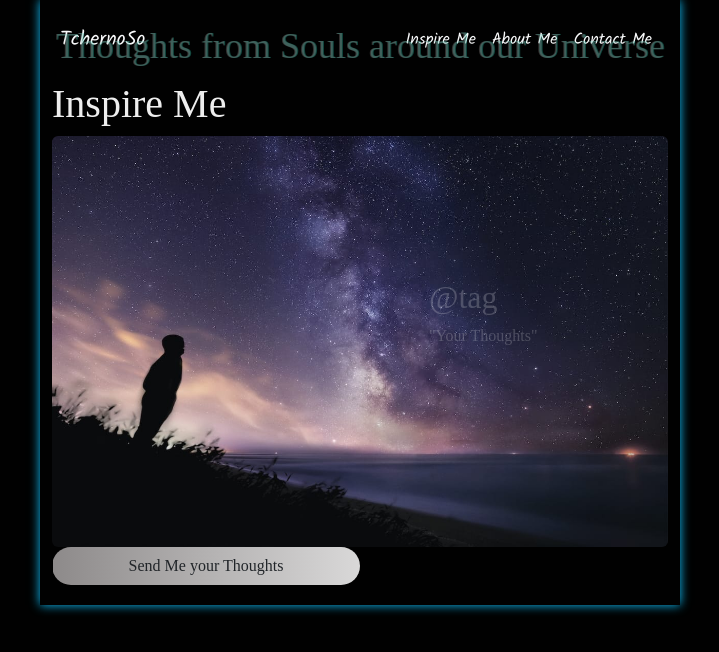
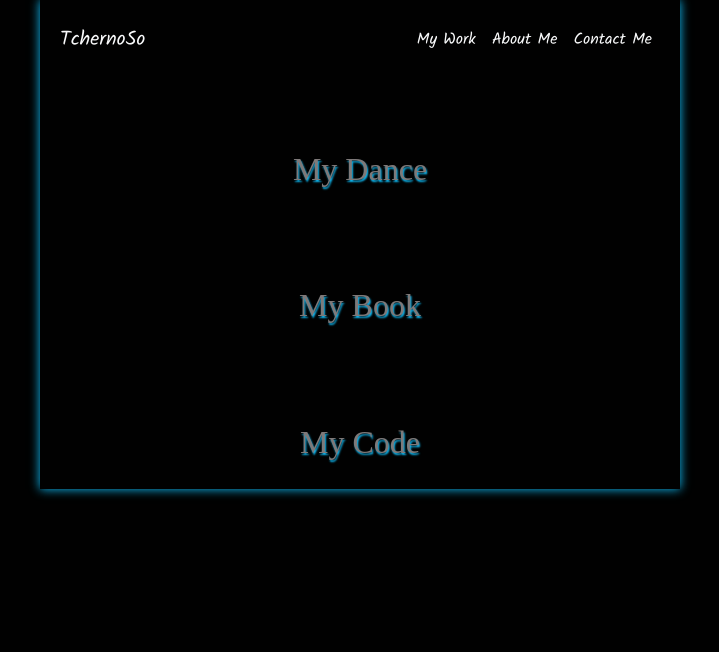
Before and after one commit to TchernoSo/portfolio, a plain HTML site: page public/inspireMe.html in a window 1280 px wide. Shown: the whole page, without its empty margins (280-999 px from the left). Drawn offline with nearby package versions, Linux system fonts and the light colour scheme.

Commit message:
Starting inspire layout

```diff
--- a/public/inspireMe.html
+++ b/public/inspireMe.html
@@ -29,7 +29,7 @@
         <div class="collapse navbar-collapse justify-content-end" id="collapsingNavbar">
           <ul class="navbar-nav ml-auto">
             <li class="nav-item active">
-              <a class="nav-link nav-text text-light pointer"  href="#">Inspire Me</a>
+              <a class="nav-link nav-text text-light pointer"  href="#">My Work</a>
             </li>
             <li class="nav-item">
               <a class="nav-link nav-text text-light pointer"  href="/public/aboutMe.html">About Me</a>
@@ -42,33 +42,24 @@
       </nav>
 
 
-      <!-- the image  -->
+
+       <!-- DANCE SECTION  -->
+       <div class="contact-container">
+        <h2 class="contact-text">My Dance</h2>
+       </div>
+
+      <!-- MENTOR SETION -->
+      <div class="contact-container">
+        <h2 class="contact-text">My Book</h2>
+       </div>
       <div class="container">
-        <h1 class="blink_me user-select-none">Inspire Me</h1>
-      </div>
-      <div class="container">
-        <div class="img-container">
-          <img class="img-fluid rounded img-inspir fade-in" src="/image/homepage-best-stargazing-locations.jpg" alt="Image">
-          <div class="text-container">
-            <h2 class="tag">@tag</h2>
-            <p>"Your Thoughts"</p>
-          </div>
-          <div class="text-container">
-            <h2 class="tag">@tag</h2>
-            <p>"Your Thoughts"</p>
-          </div>
-          <div class="text-container">
-            <h2 class="tag">@tag</h2>
-            <p>"Your Thoughts"</p>
-          </div>
         </div>
-        <h5 class="display-4 text-center title fade-in">Thoughts from Souls around our Universe</h5>
-      </div>
 
-      <div class="container">
-        <a class="navbar-brand" href="/index.html#name"><button class="btn button" id="targetElement">Send Me your Thoughts</button></a>
-      </div>
 
+         <!-- CODE SECTION-->
+      <div class="contact-container">
+        <h2 class="contact-text">My Code</h2>
+       </div>
 
 
        <!-- Audio -->
--- a/style.css
+++ b/style.css
@@ -218,6 +218,7 @@ body{
     color: #ffffff;
     text-shadow: 1px 2px 2px #00fad0;
     margin-top: 50px;
+    text-align: center;
     }
 
 .img-responsive{
@@ -229,6 +230,7 @@ body{
     box-shadow: 0 0 20px rgba(52, 152, 219, 0.7);
     transition: transform 0.3s ease-in-out, box-shadow 0.5s ease;
     transform: scale(1);
+
 
 
     &:hover{
```
Also changed, not shown: index.html (+10 -7 lines), public/aboutMe.html (+3 -3 lines).
